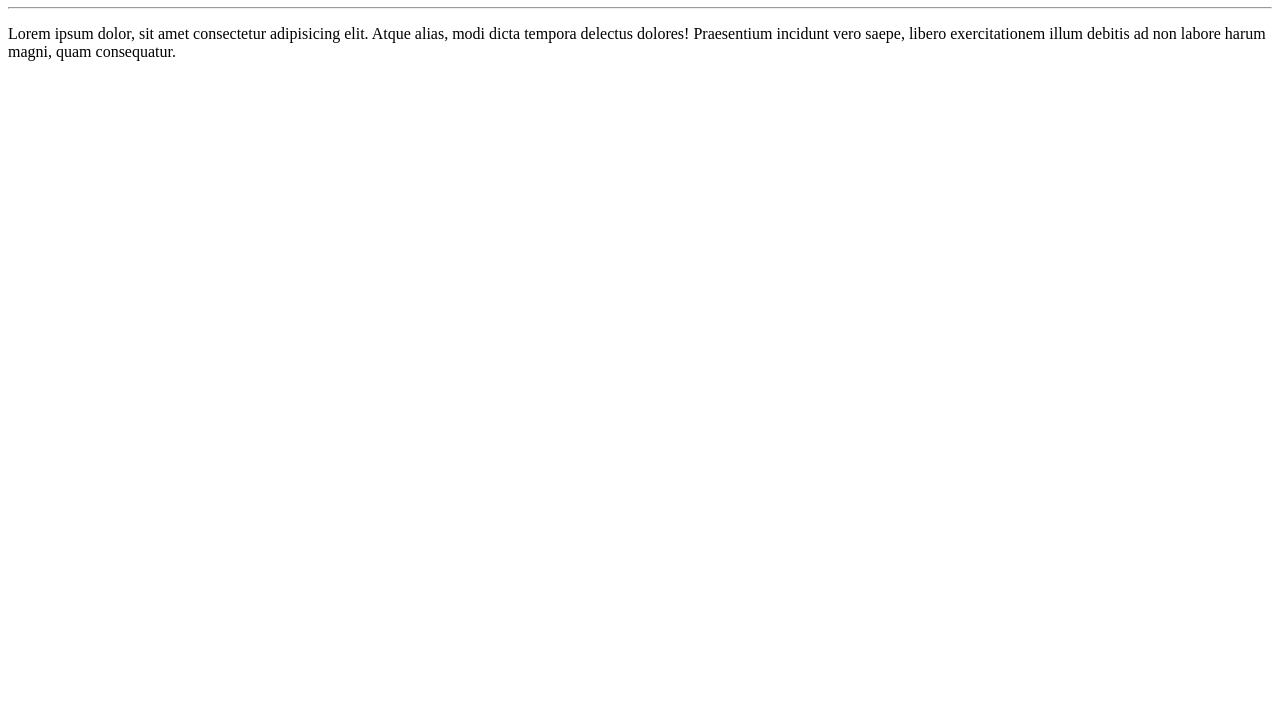
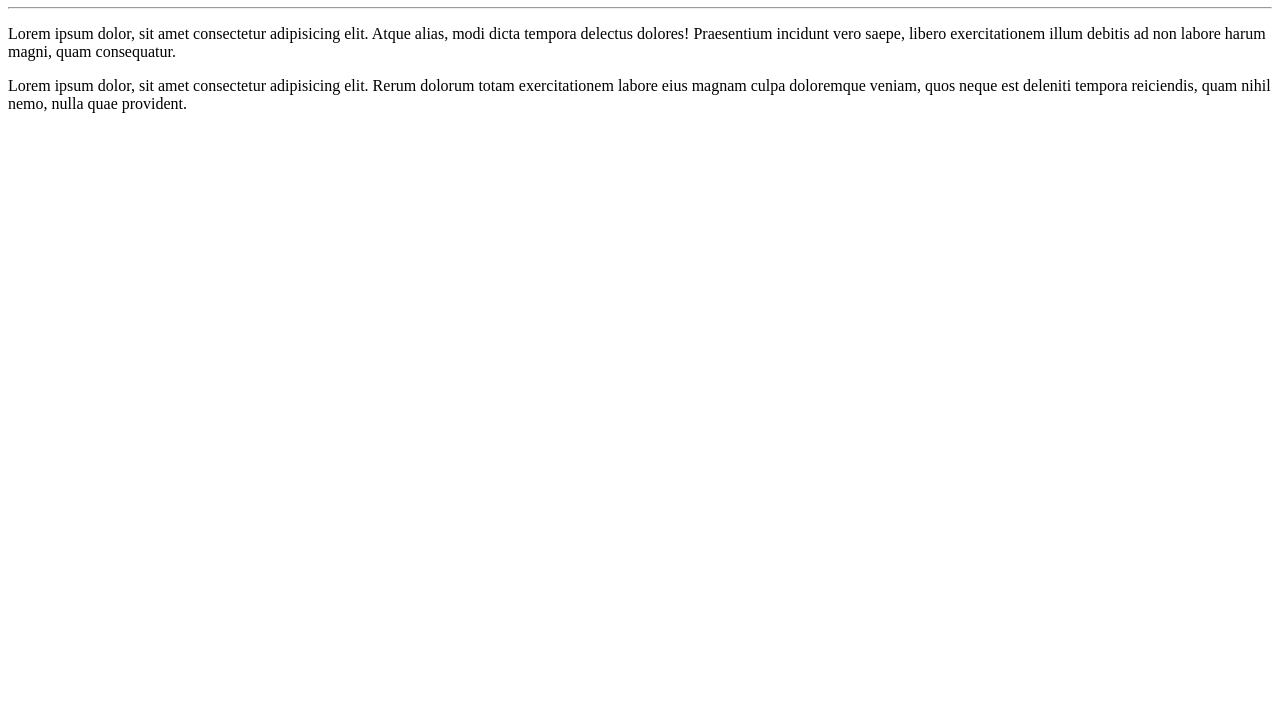
Before and after one commit to AlanAnjosFarias/Ola-Mundo-, a plain HTML site: page site-exemplo/index.html in a window 1280 px wide. Shown: the part 73-800 px from the top of the page. Drawn offline with Linux system fonts and the light colour scheme.

Commit message:
Update index.html
adicionado paragrafo

```diff
--- a/site-exemplo/index.html
+++ b/site-exemplo/index.html
@@ -9,6 +9,7 @@
     <h1>Olá Mundo!</h1>
     <hr>
     <p>Lorem ipsum dolor, sit amet consectetur adipisicing elit. Atque alias, modi dicta tempora delectus dolores! Praesentium incidunt vero saepe, libero exercitationem illum debitis ad non labore harum magni, quam consequatur.</p>
+    <p>Lorem ipsum dolor, sit amet consectetur adipisicing elit. Rerum dolorum totam exercitationem labore eius magnam culpa doloremque veniam, quos neque est deleniti tempora reiciendis, quam nihil nemo, nulla quae provident.</p>
 
 </body>
 </html>
```
